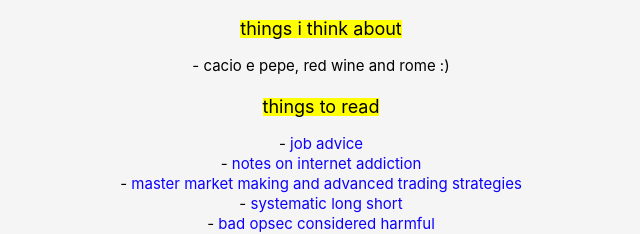
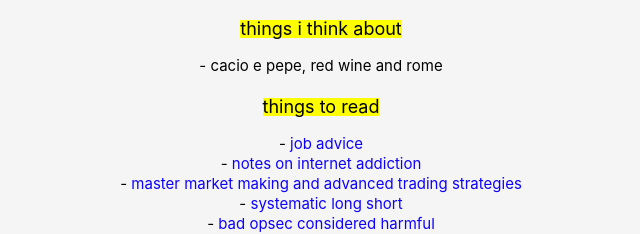
Before and after one commit to mainneat/rightclcksaveas, a plain HTML site: page index.html in a window 1280 px wide. Shown: the part 254-488 px from the top of the page, 319-959 px from the left. Drawn offline with Linux system fonts and the light colour scheme.

Commit message:
Update index.html

```diff
--- a/index.html
+++ b/index.html
@@ -108,7 +108,7 @@
             <div class="column">
                 <h2>things i think about</h2>
 
-                <p> - cacio e pepe, red wine and rome :) </p>
+                <p> - cacio e pepe, red wine and rome </p>
 
             </div>
 
```
